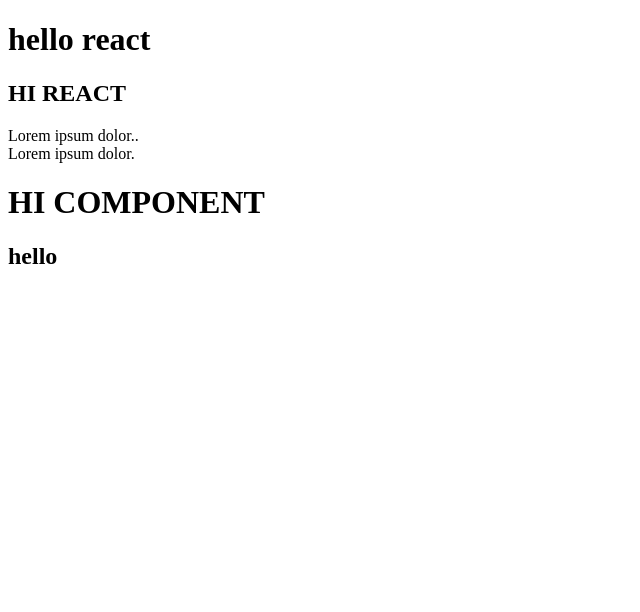
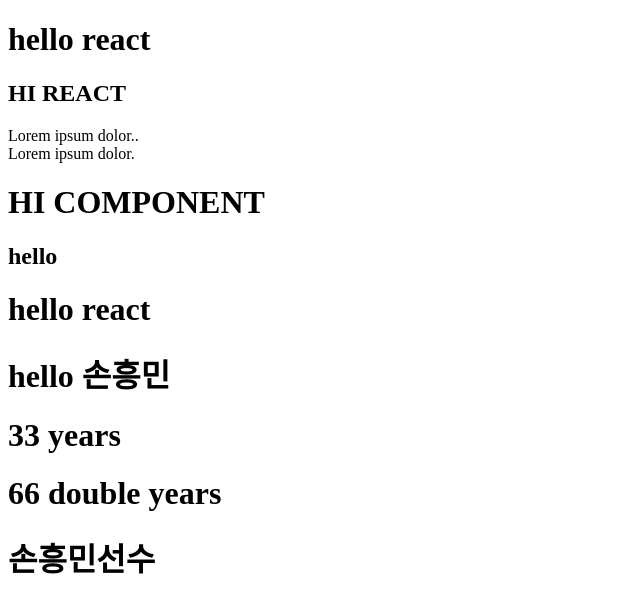
Before and after one commit to jjeongneee/react20231031, a React (Create React App) app: page / in a window 1280 px wide. Shown: the top 612 px of the page, without its empty margins (0-640 px from the left). Built offline with nearby package versions, Linux system fonts and the light colour scheme.

Commit message:
종료태그 작성연습 완료, 컴포넌트 여러번 사용 연습 완료

```diff
--- a/src/App.js
+++ b/src/App.js
@@ -1,3 +1,20 @@
+function MyComp2() {
+  let name = "손흥민";
+  let age = 33;
+
+  // {} : jsx에서 js 코드 작성하기 위한 기호
+  return (
+    <>
+      <h1>hello react</h1>
+      <h1>hello {name}</h1>
+      <h1>{age} years</h1>
+      <h1>{age * 2} double years</h1>
+      <h1>{name + "선수"}</h1>
+      {/* 그래서 주석이 이렇게 생김 */}
+    </>
+  );
+}
+
 function App() {
   // jsx에서 태그 사용시 꼭 종료태그를 작성해야 함
   // 빈 요소이면 시작태그에서 종료
@@ -11,6 +28,7 @@
         Lorem ipsum dolor.
       </p>
       <MyComp />
+      <MyComp2 />
     </div>
   );
 }
```
